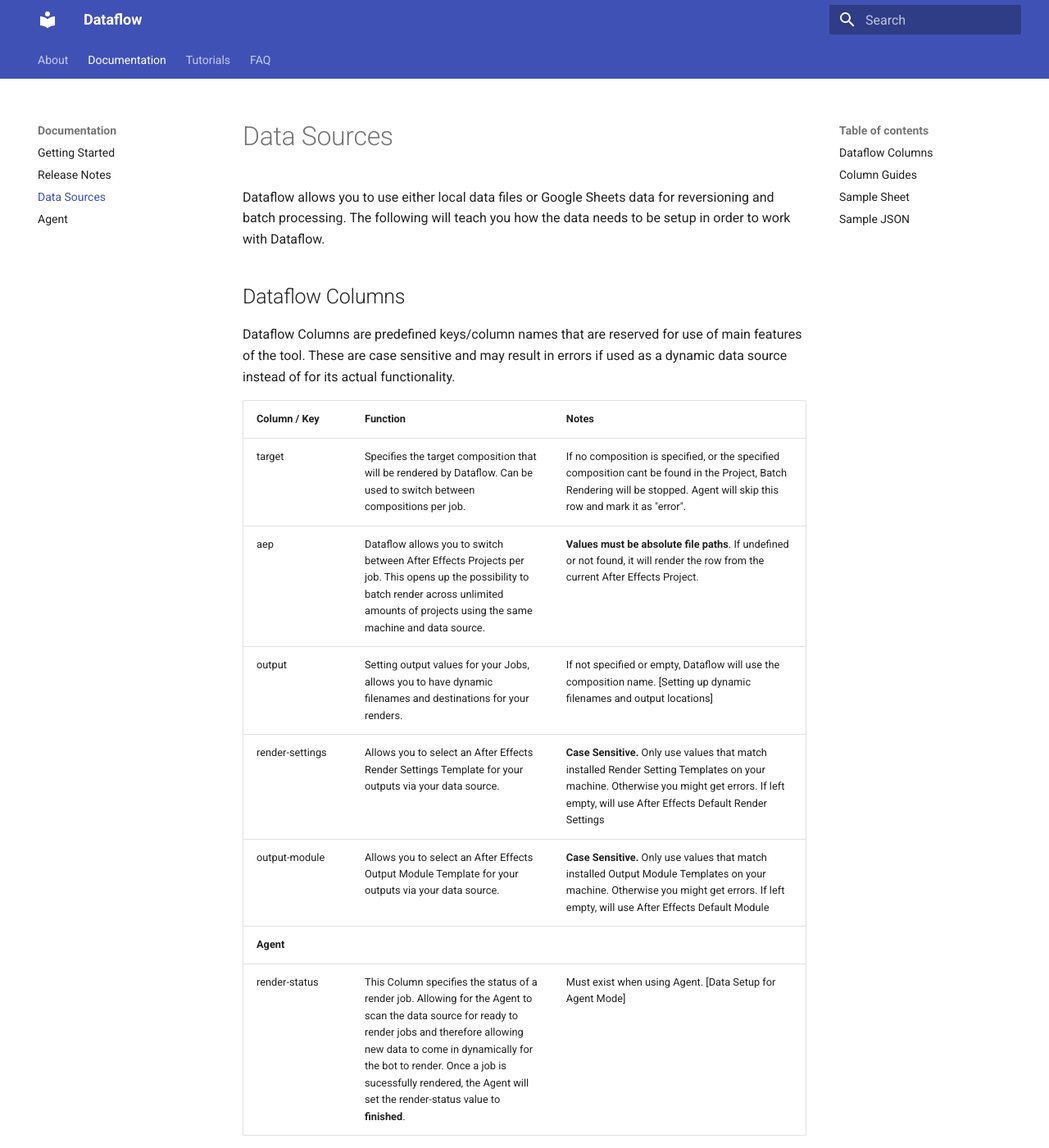
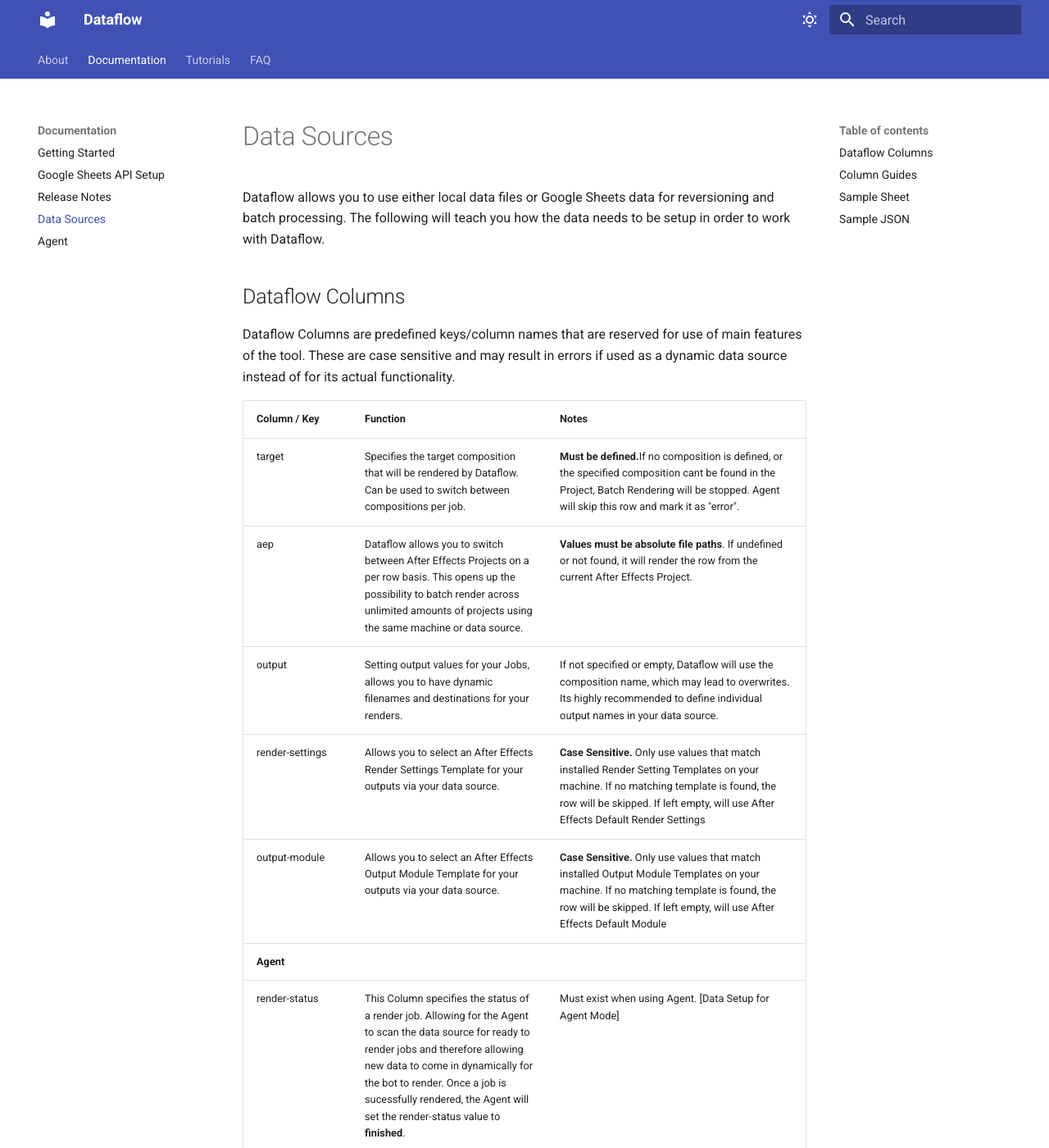
Before and after one commit to fledermoys/dataflow-documentation, an MkDocs documentation site: the page built from docs/documentation/data-sources.md, in a window 1280 px wide and 1400 px high. Shown: the whole window at 82% size. Built offline with MkDocs 1.6.1 and Material for MkDocs 9.7.7, drawn with Linux system fonts in a browser that asks for light colours.

Commit message:
Google Sheet API setup and some column name updates

```diff
--- a/docs/documentation/data-sources.md
+++ b/docs/documentation/data-sources.md
@@ -7,11 +7,11 @@
 
 | <div style="width:100px">Column / Key</div> | Function| <div style="width:200px">Notes</div> |
 |----------|----------|----------|
-|target| Specifies the target composition that will be rendered by Dataflow. Can be used to switch between compositions per job. | If no composition is specified, or the specified composition cant be found in the Project, Batch Rendering will be stopped. Agent will skip this row and mark it as "error". |
-|aep| Dataflow allows you to switch between After Effects Projects per job. This opens up the possibility to batch render across unlimited amounts of projects using the same machine and data source.| **Values must be absolute file paths**. If undefined or not found, it will render the row from the current After Effects Project. |
-|output| Setting output values for your Jobs, allows you to have dynamic filenames and destinations for your renders. | If not specified or empty, Dataflow will use the composition name. [Setting up dynamic filenames and output locations] |
-|render-settings| Allows you to select an After Effects Render Settings Template for your outputs via your data source.| **Case Sensitive.** Only use values that match installed Render Setting Templates on your machine. Otherwise you might get errors. If left empty, will use After Effects Default Render Settings |
-|output-module| Allows you to select an After Effects Output Module Template for your outputs via your data source.| **Case Sensitive.** Only use values that match installed Output Module Templates on your machine. Otherwise you might get errors. If left empty, will use After Effects Default Module |
+|target| Specifies the target composition that will be rendered by Dataflow. Can be used to switch between compositions per job. | **Must be defined.**If no composition is defined, or the specified composition cant be found in the Project, Batch Rendering will be stopped. Agent will skip this row and mark it as "error". |
+|aep| Dataflow allows you to switch between After Effects Projects on a per row basis. This opens up the possibility to batch render across unlimited amounts of projects using the same machine or data source.| **Values must be absolute file paths**. If undefined or not found, it will render the row from the current After Effects Project. |
+|output| Setting output values for your Jobs, allows you to have dynamic filenames and destinations for your renders. | If not specified or empty, Dataflow will use the composition name, which may lead to overwrites. Its highly recommended to define individual output names in your data source. |
+|render-settings| Allows you to select an After Effects Render Settings Template for your outputs via your data source.| **Case Sensitive.** Only use values that match installed Render Setting Templates on your machine. If no matching template is found, the row will be skipped. If left empty, will use After Effects Default Render Settings |
+|output-module| Allows you to select an After Effects Output Module Template for your outputs via your data source.| **Case Sensitive.** Only use values that match installed Output Module Templates on your machine. If no matching template is found, the row will be skipped. If left empty, will use After Effects Default Module |
 |**Agent**|||
 |render-status| This Column specifies the status of a render job. Allowing for the Agent to scan the data source for ready to render jobs and therefore allowing new data to come in dynamically for the bot to render. Once a job is sucessfully rendered, the Agent will set the render-status value to  **finished**. | Must exist when using Agent. [Data Setup for Agent Mode]
 
--- a/mkdocs.yml
+++ b/mkdocs.yml
@@ -1,5 +1,17 @@
 site_name: Dataflow
 theme:
+  palette:
+    # Palette toggle for light mode
+    - scheme: default
+      toggle:
+        icon: material/weather-sunny
+        name: Switch to dark mode
+
+    # Palette toggle for dark mode
+    - scheme: slate
+      toggle:
+        icon: material/weather-night
+        name: Switch to light mode
   name: material
   features:
     - navigation.tabs
@@ -27,6 +39,7 @@
     - Key Features: about/features.md
   - Documentation:
     - Getting Started: documentation/getting-started.md
+    - Google Sheets API Setup: documentation/google-api.md
     - Release Notes: documentation/release-notes.md
     - Data Sources: documentation/data-sources.md
     - Agent: documentation/agent.md
@@ -52,6 +65,11 @@
   - pymdownx.inlinehilite
   - pymdownx.snippets
   - pymdownx.superfences
+  - admonition
+  - pymdownx.details
+  - attr_list
+  - md_in_html
+  - pymdownx.blocks.caption
 
 copyright:
   © 2025 <a href="https://www.linkedin.com/in/max-gr%C3%BCnwald-437692225/" tarfget="_blank" rel="noopener">Max Grünwald</a>
```
Also changed, not shown: docs/documentation/google-api.md (added, +66 -0 lines), docs/assets/client_secret_created.png (added), docs/assets/dataAccessSettings.png (added), docs/documentation/agent.md (added), docs/faq/faq.md (added), docs/tutorials/tutorials.md (added), 1 other file.
